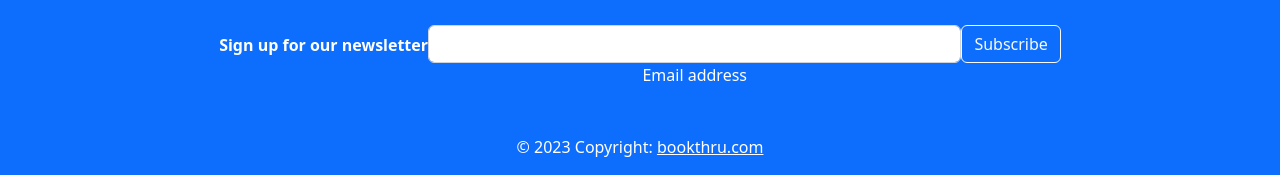
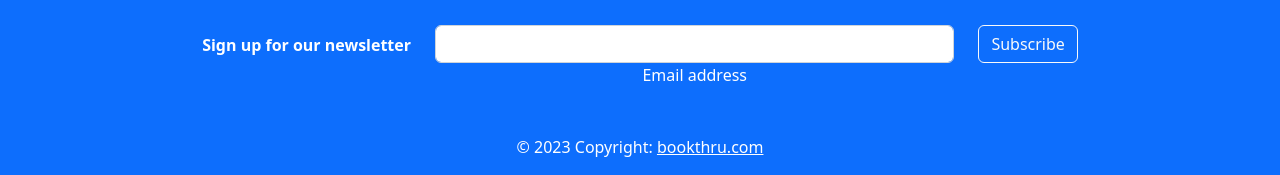
Before and after one commit to jaysoncarpena/Bootstrap-Library, a plain HTML site: page index.html in a window 1280 px wide. Shown: the part 2579-2754 px from the top of the page. Drawn offline with nearby package versions, Linux system fonts and the light colour scheme.

Commit message:
2nd commit

```diff
--- a/index.html
+++ b/index.html
@@ -358,7 +358,7 @@
         <section class="">
           <form action="">
 
-            <div class="d-flex justify-content-center">
+            <div class="row d-flex justify-content-center">
 
               <div class="col-auto">
                 <p class="pt-2">
```
